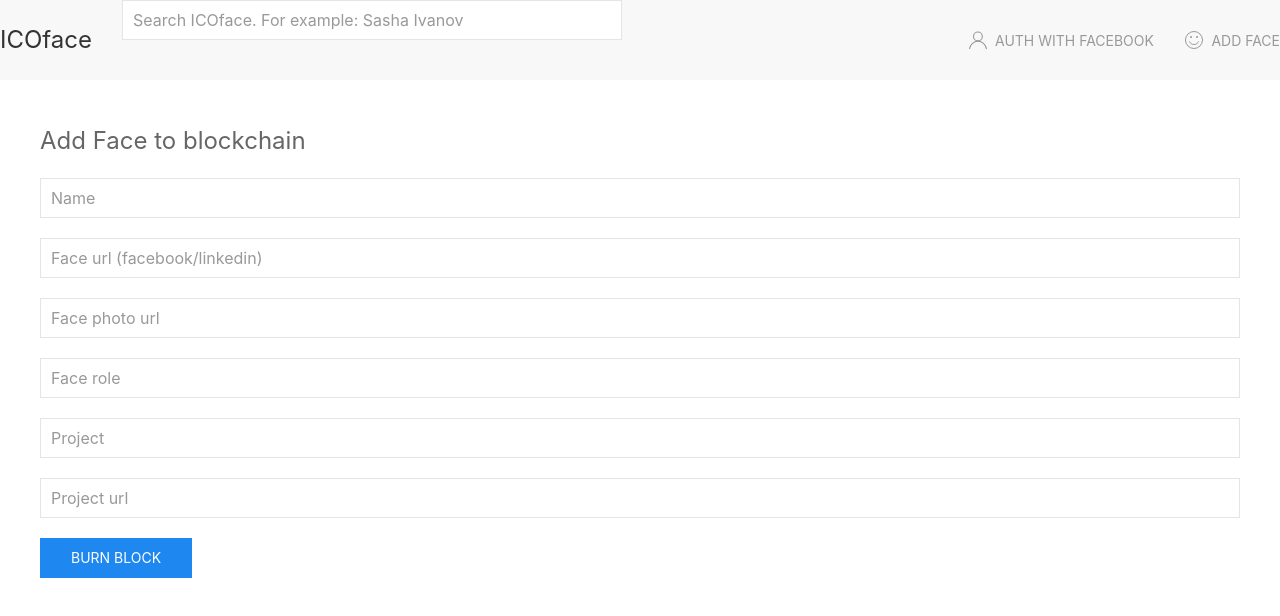
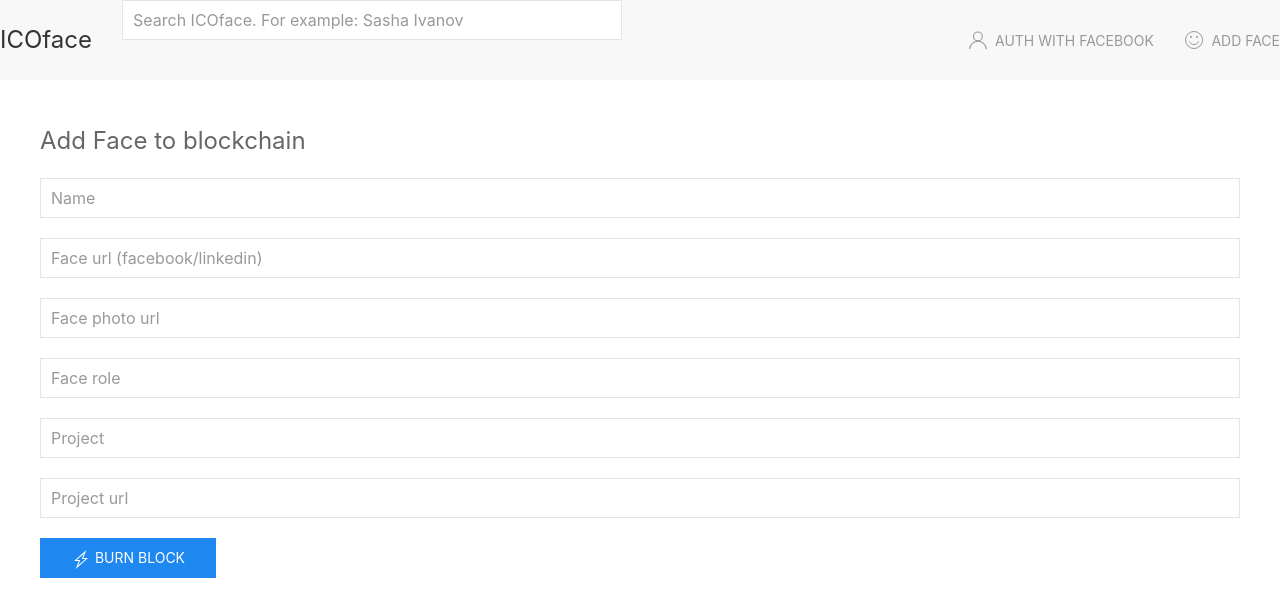
Before and after one commit to DolphinBlockchainIntelligence/icoface-frontend, a Vue app: page /#/add in a window 1280 px wide. Shown: the top 616 px of the page. Built offline with nearby package versions, Linux system fonts and the light colour scheme; no server answers.

Commit message:
auth response

```diff
--- a/src/App.vue
+++ b/src/App.vue
@@ -33,6 +33,13 @@
   }),
   mounted () {
     UIkit.use(Icons)
+    axios.get(this.server + '/name')
+    .then(response => {
+      this.username = response.data
+    })
+    .catch(e => {
+      this.errors.push(e)
+    })
   }
 }
 </script>
--- a/src/components/Add.vue
+++ b/src/components/Add.vue
@@ -22,7 +22,7 @@
               <input class="uk-input" type="text" placeholder="Project url">
           </div>
           <div class="uk-margin">
-            <button class="uk-button uk-button-primary">Burn block</button>
+            <button class="uk-button uk-button-primary"><span uk-icon="icon: bolt"></span>&nbsp;Burn block</button>
           </div>
       </fieldset>
     </form>
```
